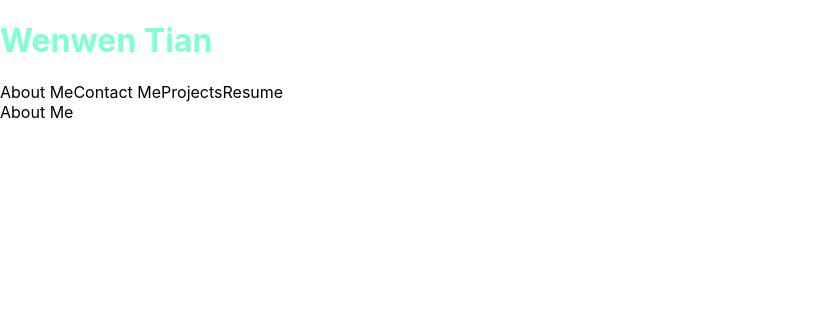
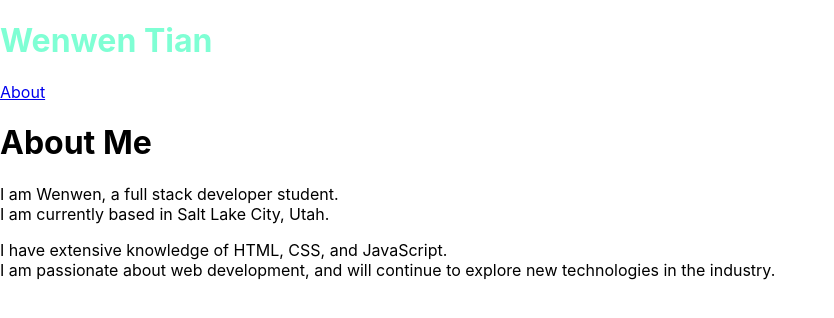
Before and after one commit to joce1ynn/portfolio-React, a React (Create React App) app: page / in a window 1280 px wide. Shown: the top 318 px of the page, without its empty margins (0-834 px from the left). Built offline with nearby package versions, Linux system fonts and the light colour scheme.

Commit message:
add about page

```diff
--- a/src/App.js
+++ b/src/App.js
@@ -1,27 +1,22 @@
 import React, { useState } from "react";
-// import Nav from './components/Nav';
 import Header from "./components/Header";
-// import Footer from './components/Footer';
-// import Projects from './components/Projects';
+import About from "./components/Pages/About";
 
 function App() {
-  const [pages, setPages] = useState([
-    { name: "About Me" },
-    { name: "Contact Me" },
-    { name: "Projects" },
-    { name: "Resume" },
-  ]);
+  const [currentPage, setCurrentPage] = useState("About");
 
-  const [currentPage, setCurrentPage] = useState(pages[0]);
+  const renderPage = () => {
+    switch (currentPage) {
+      case "About":
+      default:
+        return <About />;
+    }
+  };
 
   return (
-    <div className="App">
-      <Header
-      pages={pages}
-      setCurrentPage = {setCurrentPage}
-
-      ></Header>
-      <div>{currentPage.name}</div>
+    <div>
+      <Header setCurrentPage={setCurrentPage}></Header>
+      {renderPage()}
     </div>
   );
 }
--- /dev/null
+++ b/src/components/Header.js
@@ -0,0 +1,12 @@
+import React from "react";
+import Nav from "./Navigation";
+import "../assets/css/styles.css";
+
+export default function Header(props) {
+  return (
+    <div>
+      <h1 className="Title">Wenwen Tian</h1>
+      <Nav setCurrentPage={props.setCurrentPage}></Nav>
+    </div>
+  );
+}
--- a/src/components/Header/index.js
+++ /dev/null
@@ -1,14 +0,0 @@
-import React from "react";
-import Nav from "../Nav";
-import "../../assets/css/styles.css"
-
-export default function Header(props) {
-  return (
-    <div>
-      <h1 className="Title">Wenwen Tian</h1>
-      <Nav
-      setCurrentPage = {props.setCurrentPage}
-      pages={props.pages}></Nav>
-    </div>
-  );
-}
--- a/src/components/Nav/index.js
+++ b/src/components/Navigation.js
@@ -3,11 +3,15 @@ import React from "react";
 export default function Nav(props) {
   return (
     <div>
-      {props.pages.map((page, id) => (
+      <a href="#about" onClick={props.setCurrentPage("About")}>
+        About
+      </a>
+
+      {/* {props.pages.map((page, id) => (
         <a key={id} onClick={() => props.setCurrentPage(page)}>
           {page.name}
         </a>
-      ))}
+      ))} */}
     </div>
   );
 }
--- /dev/null
+++ b/src/components/Pages/About.js
@@ -0,0 +1,18 @@
+import React from "react";
+
+export default function About() {
+  return (
+    <div>
+      <h1>About Me</h1>
+      <p>
+        I am Wenwen, a full stack developer student. <br />I am currently based
+        in Salt Lake City, Utah.
+      </p>
+      <p>
+        I have extensive knowledge of HTML, CSS, and JavaScript. <br />
+        I am passionate about web development, and will continue to explore new
+        technologies in the industry.
+      </p>
+    </div>
+  );
+}
--- a/src/utils/helpers.js
+++ b/src/utils/helpers.js
@@ -3,6 +3,7 @@ export function capitalizeFirstLetter(string) {
 }
 
 export function validateEmail(email) {
-  var re = /^(([^<>()[\]\\.,;:\s@"]+(\.[^<>()[\]\\.,;:\s@"]+)*)|(".+"))@((\[[0-9]{1,3}\.[0-9]{1,3}\.[0-9]{1,3}\.[0-9]{1,3}\])|(([a-zA-Z\-0-9]+\.)+[a-zA-Z]{2,}))$/;
+  var re =
+    /^(([^<>()[\]\\.,;:\s@"]+(\.[^<>()[\]\\.,;:\s@"]+)*)|(".+"))@((\[[0-9]{1,3}\.[0-9]{1,3}\.[0-9]{1,3}\.[0-9]{1,3}\])|(([a-zA-Z\-0-9]+\.)+[a-zA-Z]{2,}))$/;
   return re.test(String(email).toLowerCase());
 }
```
Also changed, not shown: src/components/Footer.js (added), src/components/Pages/Contact.js (added), src/components/Pages/Portfolio.js (added), src/components/Pages/Resume.js (added), src/components/Project.js (added), 1 other file (tests, documents, lock files or other folders).
